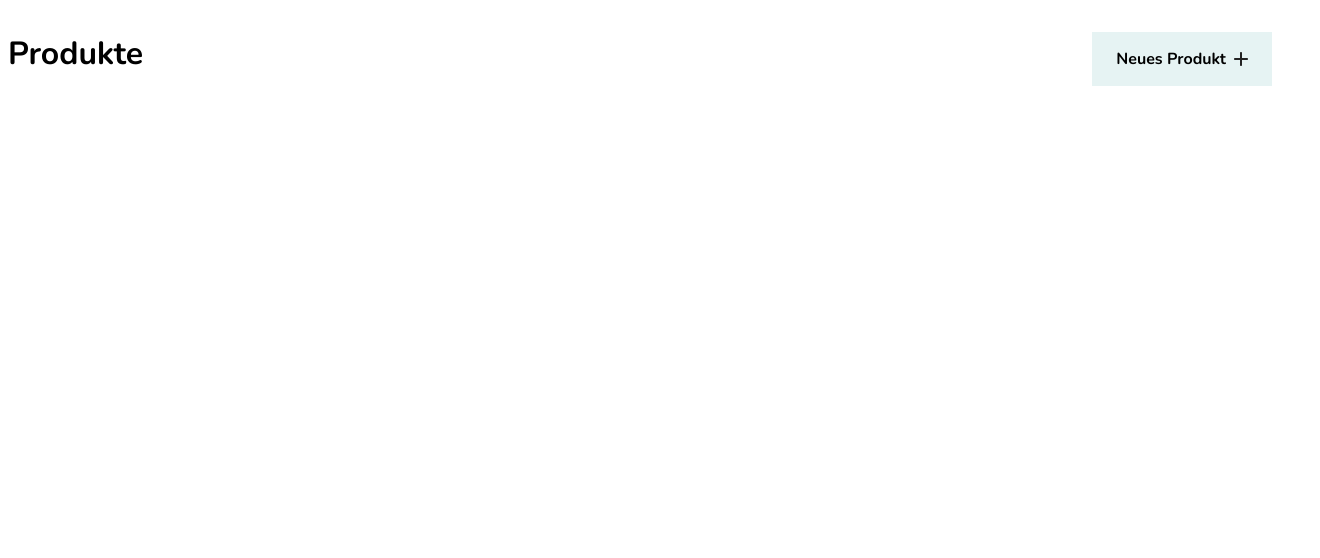
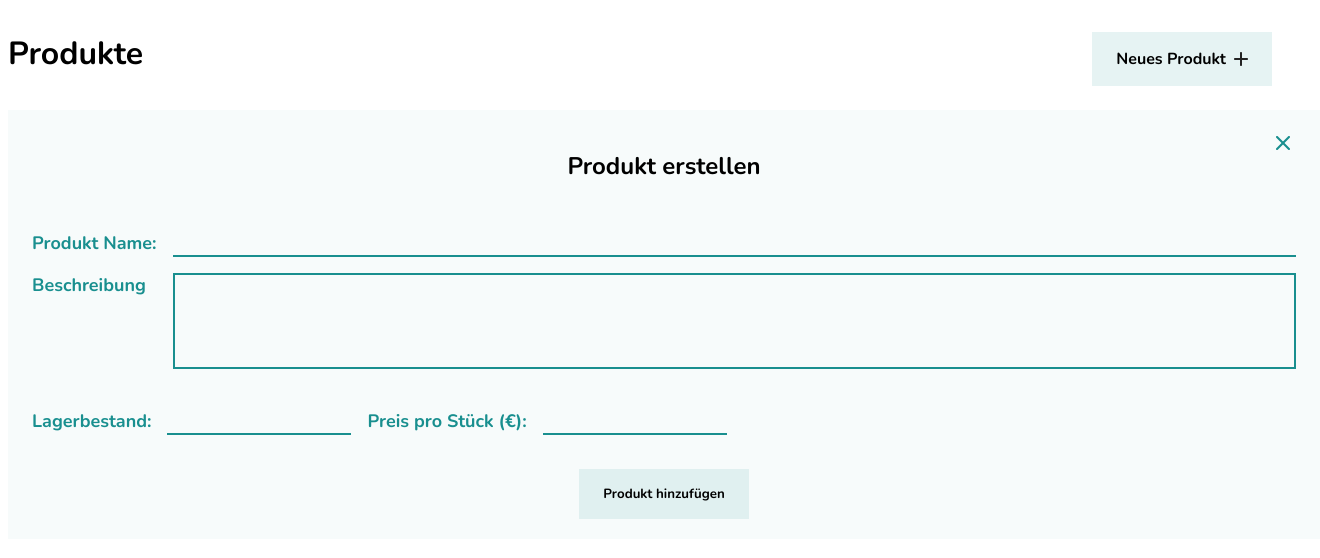
Before and after one commit to AlexanderKiefer77/product-list, an Angular app: page /productform in a window 1280 px wide. Before the commit this address led to /. Shown: the top 558 px of the page, 1320 px wide, since content can reach past the window. Built offline with nearby package versions, Linux system fonts and the light colour scheme.

Commit message:
add component product-form

```diff
--- a/src/app/app.routes.ts
+++ b/src/app/app.routes.ts
@@ -1,9 +1,11 @@
 import { Routes } from '@angular/router';
 import { ProductList } from './shared/components/product-list/product-list';
 import { ProductDetail } from './shared/components/product-detail/product-detail';
+import { ProductForm } from './shared/components/product-form/product-form';
 
 
 export const routes: Routes = [
     { path: "", component: ProductList },
-    { path: "detail/:name", component: ProductDetail } // name = Parametername
+    { path: "detail/:name", component: ProductDetail }, // name = Parametername
+    { path: "productform", component:ProductForm }
 ];
--- a/src/app/layout/header/header.html
+++ b/src/app/layout/header/header.html
@@ -1,7 +1,7 @@
 <header class="main-header">
     <h1 class="main-header__title">Produkte</h1>
 
-    <a class="btn" [class.btn--primary]="path==''" [class.btn--secondary]="path=='detail'">
+    <a routerLink="productform" class="btn" [class.btn--primary]="path==''" [class.btn--secondary]="path=='detail'">
         <!-- über proberty Binding wird die Klasse "btn--primary" nur hinzugefügt, wenn der "path" (Endstück von unserer URL) leer ist.
                  Wenn "path" auf "detail" ist, dann wird die Klasse "btn-secondary" hinzugefügt. -->
 
--- a/src/app/layout/header/header.ts
+++ b/src/app/layout/header/header.ts
@@ -1,8 +1,9 @@
 import { Component } from '@angular/core';
+import { RouterLink } from '@angular/router';
 
 @Component({
   selector: 'app-header',
-  imports: [],
+  imports: [RouterLink],
   templateUrl: './header.html',
   styleUrl: './header.scss',
 })
@@ -13,6 +14,7 @@ export class Header {
 
   ngOnInit() {
     this.path = "";
+
     if (this.path == "detail") {
       this.btn_text = "zurück zur Liste";
     }
--- /dev/null
+++ b/src/app/shared/components/product-form/product-form.html
@@ -0,0 +1,32 @@
+<section class="product-form">
+    <header class="product-form__header">
+        <h1>Produkt erstellen</h1>
+        <a href="" class="btn--close"></a>
+    </header>
+
+    <form>
+
+        <fieldset class="product-form__fieldset--vert">
+            <legend>Product Information</legend>
+
+            <label for="product-name">Produkt Name:</label>
+            <input type="text" id="product-name" />
+
+            <label for="description">Beschreibung</label>
+            <textarea name="description" id="description" rows="4"></textarea>
+        </fieldset>
+
+        <fieldset class="product-form__fieldset--hori">
+            <legend>Stock &amp; Pricing</legend>
+
+            <label for="stock">Lagerbestand:</label>
+            <input type="number" id="stock" name="stock" />
+
+            <label for="price">Preis pro Stück (€):</label>
+            <input type="number" id="price" name="price" step="0.01" />
+        </fieldset>
+
+        <button class="btn btn--primary">Produkt hinzufügen</button>
+    </form>
+
+</section>
```
Also changed, not shown: src/app/shared/components/product-form/product-form.ts (added, +11 -0 lines), src/app/shared/components/product-form/product-form.scss (added).
